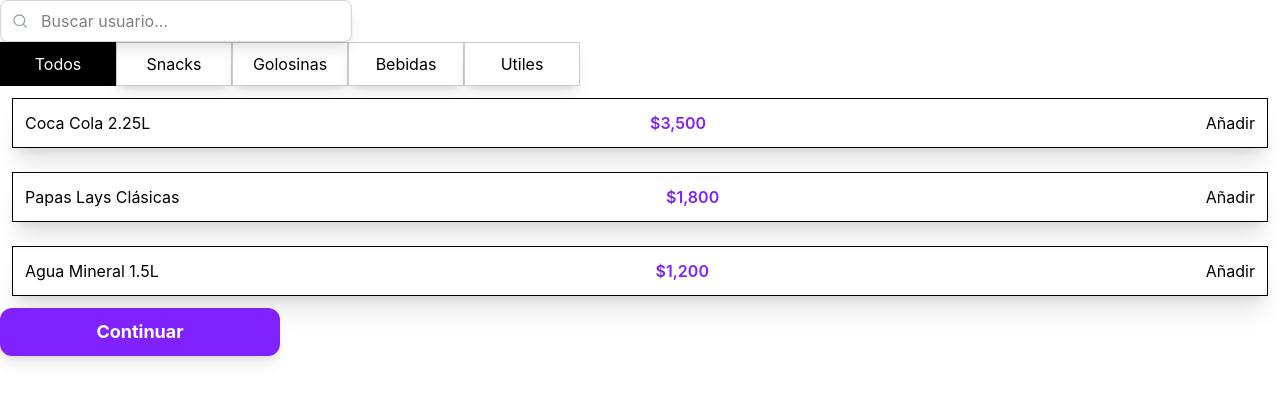
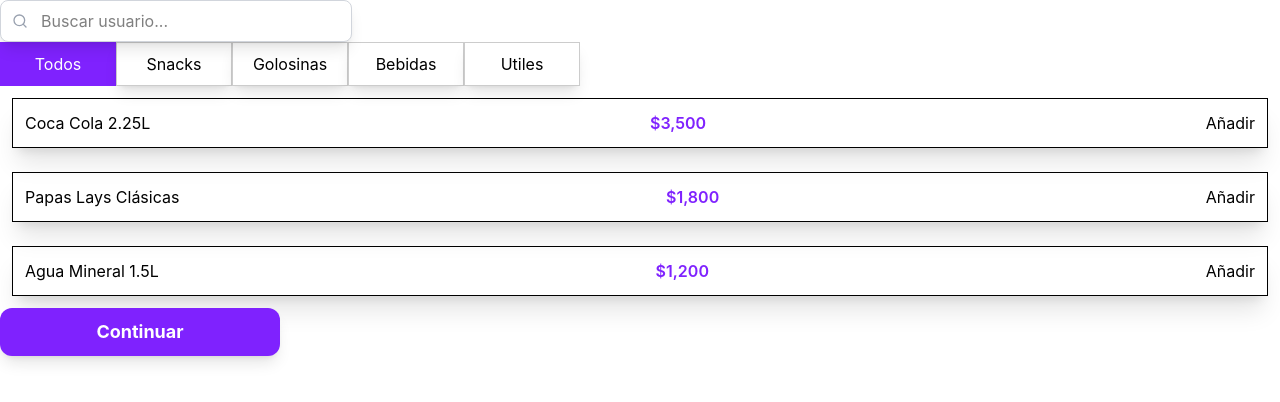
Before and after one commit to palavecino12/Zapi, a React (Vite) app in the folder frontend/: page /test in a window 1280 px wide. Shown: the top 402 px of the page. Built offline with nearby package versions, Linux system fonts and the light colour scheme; what @zxing/browser would draw is missing.

Commit message:
comentarios

```diff
--- a/frontend/src/pages/client/ViewProductList.tsx
+++ b/frontend/src/pages/client/ViewProductList.tsx
@@ -13,7 +13,7 @@
         id: 1,
         code: "P001",
         name: "Coca Cola 2.25L",
-        category:"Bebida",
+        category:"Bebidas",
         price: 3500,
         stock: 25,
         createdAt: "2026-07-01T10:30:00.000Z"
@@ -31,7 +31,7 @@
         id: 3,
         code: "P003",
         name: "Agua Mineral 1.5L",
-        category:"Bebida",
+        category:"Bebidas",
         price: 1200,
         stock: 40,
         createdAt: "2026-07-01T10:40:00.000Z"
@@ -41,6 +41,7 @@
 
 export const ViewProductList = () => {
 
+    //Carrito
     const { items, addItem, removeItem } = useCart();
     const navigate = useNavigate();
 
@@ -51,9 +52,7 @@
     //Almacenamos el filtro que aplica el usuario
     const [selected, setSelected] = useState("Todos");
 
-
-   // Acá calculamos qué productos deben mostrarse
-    // utilizando el texto buscado y el filtro seleccionado
+    //Calculamos qué productos deben mostrarse utilizando el texto buscado y el filtro seleccionado
     const filteredProducts = products.filter(product => {
 
         const matchesSearch =
@@ -71,10 +70,13 @@
 
     return (
         <>
+            {/* Buscador */}
             <ProductSearch setProductSearch={setProductSearch}/>
+            {/* Botones de filtrado */}
             <ProductFilterButtons selected={selected} setSelected={setSelected}/>
+            {/* Lista de productos */}
             <ProductList products={filteredProducts} items={items} onAdd={addItem} onRemove={removeItem}/>
-
+            {/* Boton para continuar */}
             <Button onClick={()=>navigate("/cart")}>Continuar</Button>
         </>
     )
--- a/frontend/src/product/ProductFilterButtons.tsx
+++ b/frontend/src/product/ProductFilterButtons.tsx
@@ -12,14 +12,13 @@
         <div className="flex">
             {filters.map((filter) => {
 
-
                 return (
                     <button
                         key={filter}
                         onClick={() => setSelected(filter)}
                         className={`transition-all duration-200 w-29 h-11
                             ${selected === filter
-                                ? "bg-black text-white"
+                                ? "bg-violet-600 text-white"
                                 : "bg-white border border-black/20 text-black shadow-lg"
                             }
                         active:scale-95 active:shadow-inner`}>
```
